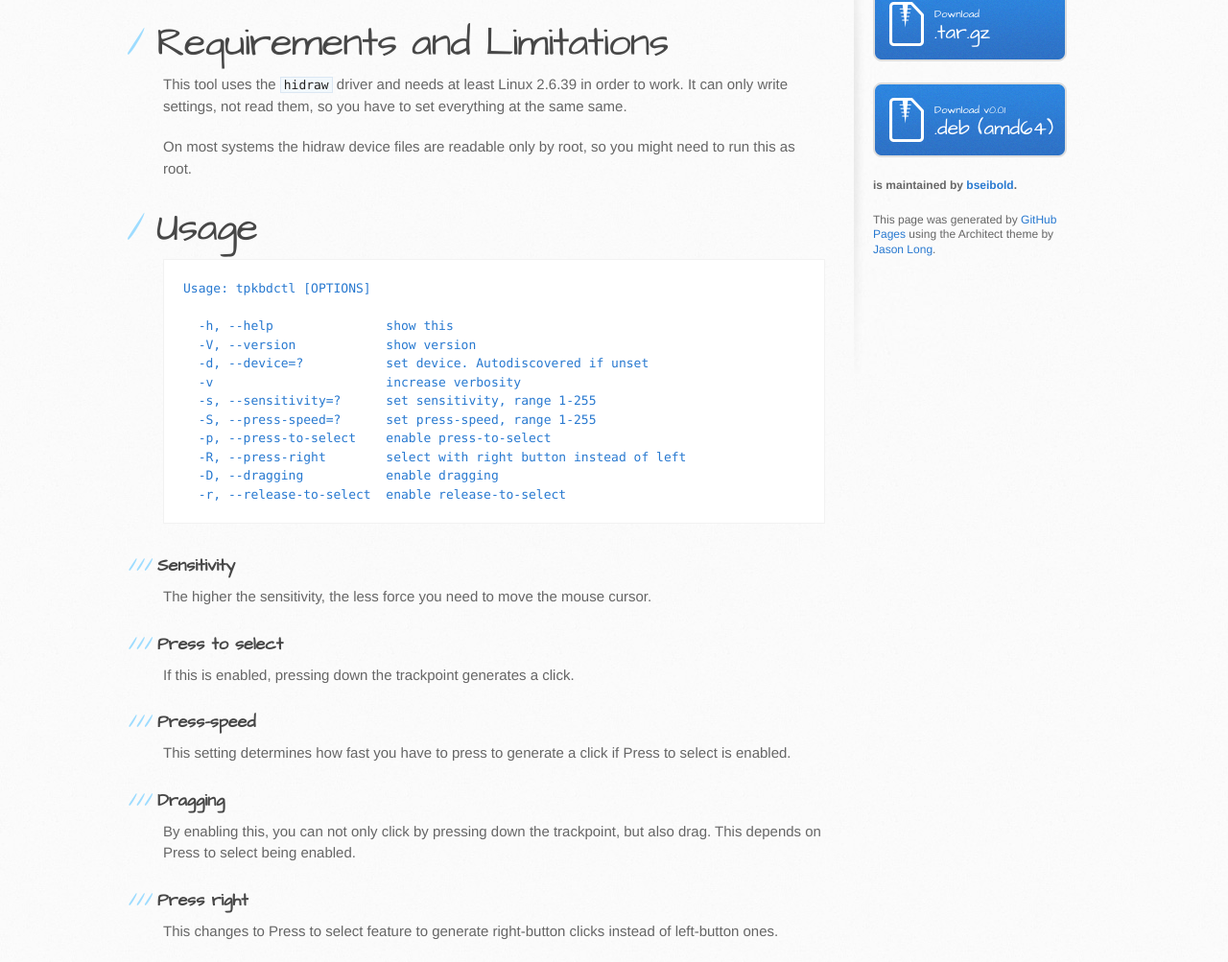
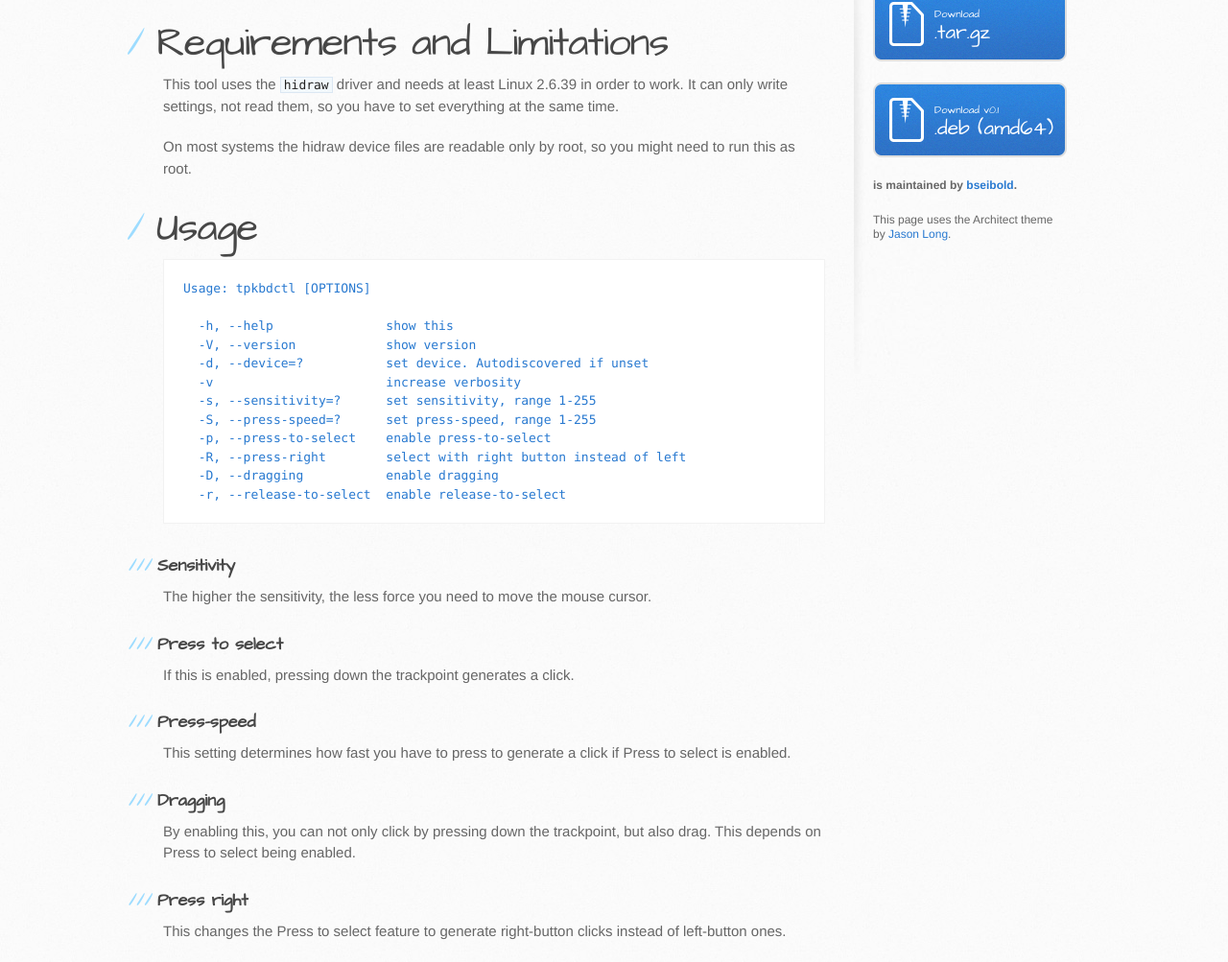
Before and after one commit to bseibold/tpkbdctl, a plain HTML site: page index.html in a window 1280 px wide. Shown: the part 346-1349 px from the top of the page at 96% size. Drawn offline with Linux system fonts and the light colour scheme.

Commit message:
Update site: bump version to 0.1, fix typos

```diff
--- a/index.html
+++ b/index.html
@@ -38,7 +38,7 @@ The official User Guide can be found <a href="http://download.lenovo.com/ibmdl/p
 
 <p>This tool uses the <code>hidraw</code> driver and needs at least <em>Linux 2.6.39</em> in order
 to work. It can only write settings, not read them, so you have to set
-everything at the same same.</p>
+everything at the same time.</p>
 
 <p>On most systems the hidraw device files are readable only by root, so you
 might need to run this as root.</p>
@@ -79,7 +79,7 @@ also drag. This depends on <em>Press to select</em> being enabled.</p>
 
 <h3>Press right</h3>
 
-<p>This changes to <em>Press to select</em> feature to generate right-button clicks
+<p>This changes the <em>Press to select</em> feature to generate right-button clicks
 instead of left-button ones.</p>
 
 <h3>Release to select</h3>
@@ -117,7 +117,7 @@ used. Place the following code in  <code>/etc/udev/rules.d/10-tpkbdctl.rules</co
 <pre><code>SUBSYSTEM=="hidraw", ATTRS{idVendor}=="17ef", ATTRS{idProduct}=="6009", ACTION=="add", RUN+="/etc/udev/tpkbdctl_runner"
 </code></pre>
 
-<p>Customize this according to you needs and save it as <code>/etc/udev/tpkbdctl_runner</code>.
+<p>Customize this according to your needs and save it as <code>/etc/udev/tpkbdctl_runner</code>.
 Don't forget to make it executable.</p>
 
 <pre><code>#!/bin/sh
@@ -144,14 +144,14 @@ Be aware though, the unstable branch will be rebased from time to time.</p>
             <small>Download</small>
             .tar.gz
           </a>
-          <a href="http://bseibold.github.com/tpkbdctl/packages/amd64/tpkbdctl_0.01-1_amd64.deb" class="button">
-            <small>Download v0.01</small>
+          <a href="http://bseibold.github.com/tpkbdctl/packages/amd64/tpkbdctl_0.1_amd64.deb" class="button">
+            <small>Download v0.1</small>
             .deb (amd64)
           </a>
 
           <p class="repo-owner"><a href="https://github.com/bseibold/tpkbdctl"></a> is maintained by <a href="https://github.com/bseibold">bseibold</a>.</p>
 
-          <p>This page was generated by <a href="pages.github.com">GitHub Pages</a> using the Architect theme by <a href="http://twitter.com/jasonlong">Jason Long</a>.</p>
+          <p>This page uses the Architect theme by <a href="http://twitter.com/jasonlong">Jason Long</a>.</p>
         </aside>
       </div>
     </div>
```
Also changed, not shown: 1 other file.
